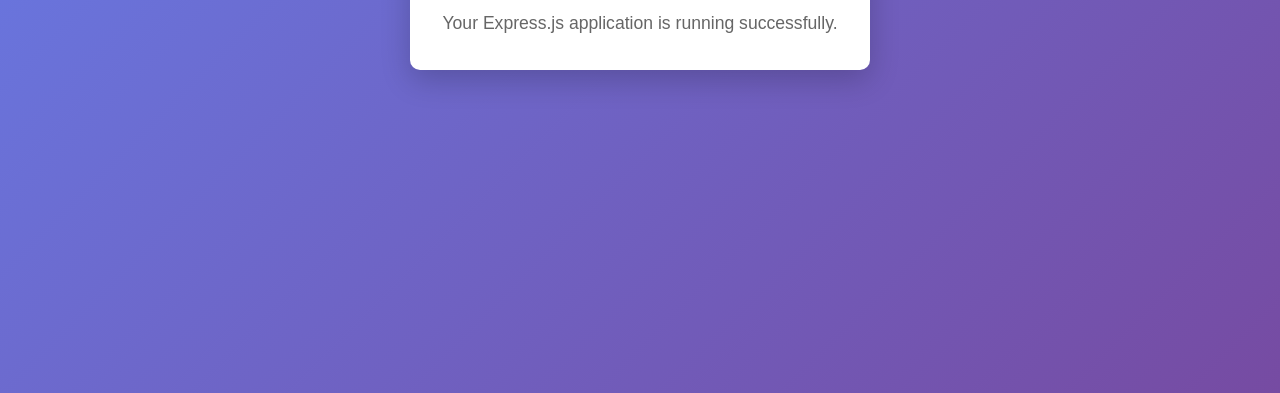
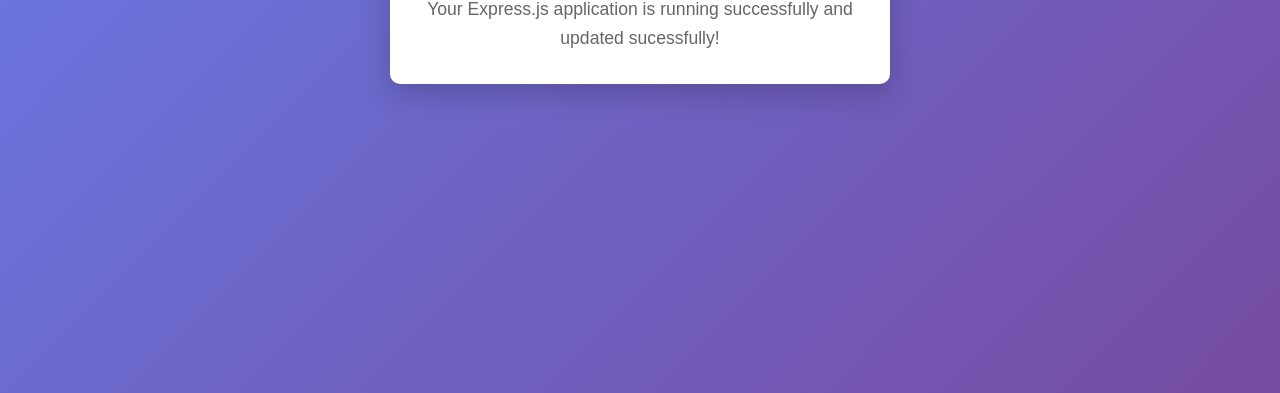
Before and after one commit to rcheeez/user-management-system, a website: page public/index.html in a window 1280 px wide. Shown: the part 407-800 px from the top of the page. Drawn offline with Linux system fonts and the light colour scheme.

Commit message:
updated index.html

```diff
--- a/public/index.html
+++ b/public/index.html
@@ -45,7 +45,7 @@
 <body>
     <div class="container">
         <h1>Welcome!</h1>
-        <p>Your Express.js application is running successfully.</p>
+        <p>Your Express.js application is running successfully and updated sucessfully!</p>
     </div>
 </body>
 </html>
```
